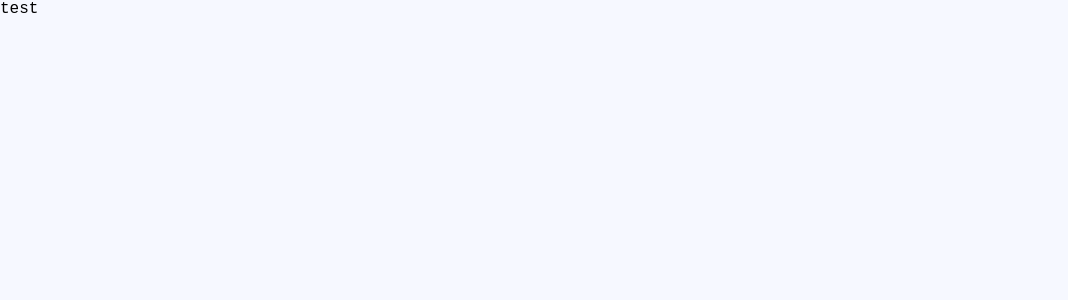
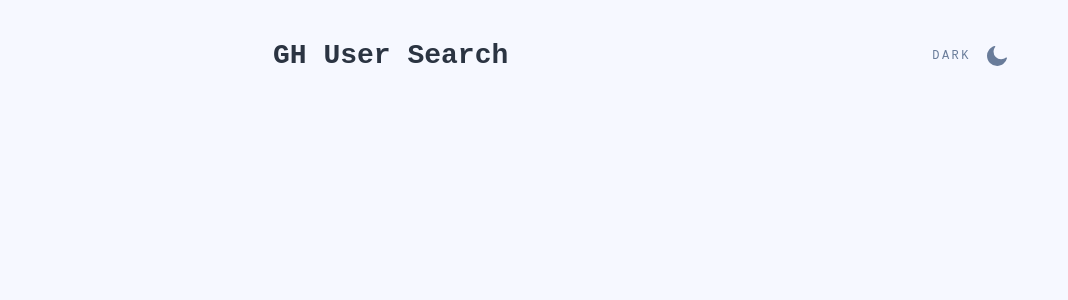
Before and after one commit to Oliolixinfree/github-user-search-app, a React (Create React App) app: page / in a window 1280 px wide. Shown: the top 300 px of the page, without its empty margins (0-1068 px from the left). Built offline with nearby package versions, Linux system fonts and the light colour scheme.

Commit message:
Создание шапки приложения, переключение темы

```diff
--- a/src/App.tsx
+++ b/src/App.tsx
@@ -1,7 +1,13 @@
+import { Container } from 'components/Container';
+import { Header } from 'components/Header';
 import React from 'react';
 
 function App() {
-  return <div className="App">test</div>;
+  return (
+    <Container>
+      <Header />
+    </Container>
+  );
 }
 
 export default App;
--- /dev/null
+++ b/src/components/Container/Container.module.scss
@@ -0,0 +1,10 @@
+.container {
+  width: 100%;
+  padding: 0 24px;
+
+  @media (min-width: 767px) {
+    width: 734px;
+    padding: 0;
+    margin: 0 auto;
+  }
+}
--- /dev/null
+++ b/src/components/Container/Container.tsx
@@ -0,0 +1,10 @@
+import React, { ReactNode } from 'react';
+import styles from './Container.module.scss';
+
+interface ContainerProps {
+  children: ReactNode;
+}
+
+export const Container = ({ children }: ContainerProps) => (
+  <div className={styles.container}>{children}</div>
+);
--- /dev/null
+++ b/src/components/Container/index.ts
@@ -0,0 +1 @@
+export * from './Container';
--- /dev/null
+++ b/src/components/Header/Header.module.scss
@@ -0,0 +1,22 @@
+:global {
+  body[data-theme='light'] {
+    --header-color: var(--gray-300);
+  }
+  body[data-theme='dark'] {
+    --header-color: var(--white);
+  }
+}
+
+.header {
+  margin: 35px 0;
+  display: flex;
+  justify-content: space-between;
+  align-items: center;
+}
+
+.logo {
+  color: var(--header-color);
+  font-size: 1.75rem;
+  line-height: 1.5;
+  font-weight: 700;
+}
--- /dev/null
+++ b/src/components/Header/Header.tsx
@@ -0,0 +1,12 @@
+import { ThemeSwitcher } from 'components/ThemeSwitcher';
+import React from 'react';
+import styles from './Header.module.scss';
+
+export const Header = () => {
+  return (
+    <div className={styles.header}>
+      <div className={styles.logo}>GH User Search</div>
+      <ThemeSwitcher />
+    </div>
+  );
+};
--- /dev/null
+++ b/src/components/Header/index.ts
@@ -0,0 +1 @@
+export * from './Header';
--- /dev/null
+++ b/src/components/ThemeSwitcher/ThemeSwitcher.module.scss
@@ -0,0 +1,38 @@
+:global {
+  body[data-theme='light'] {
+    --switcher-color: var(--gray-100);
+    --switcher-color-hover: var(--gray-300);
+  }
+  body[data-theme='dark'] {
+    --switcher-color: var(--white);
+    --switcher-color-hover: var(--gray-100);
+  }
+}
+
+.themeSwitcher {
+  display: flex;
+  align-items: center;
+  gap: 1rem;
+  cursor: pointer;
+
+  span {
+    color: var(--switcher-color);
+    font-size: 0.75rem;
+    letter-spacing: 2.5px;
+    text-transform: uppercase;
+  }
+
+  &:hover {
+    span {
+      color: var(--switcher-color-hover);
+    }
+
+    svg {
+      fill: var(--switcher-color-hover);
+    }
+  }
+}
+
+.icon {
+  fill: var(--switcher-color);
+}
--- /dev/null
+++ b/src/components/ThemeSwitcher/ThemeSwitcher.tsx
@@ -0,0 +1,22 @@
+import React, { useEffect, useState } from 'react';
+import styles from './ThemeSwitcher.module.scss';
+import { ReactComponent as MoonIcon } from 'assets/icon-moon.svg';
+import { ReactComponent as SunIcon } from 'assets/icon-sun.svg';
+
+export const ThemeSwitcher = () => {
+  const [isDark, setDark] = useState(false);
+
+  const themeText = isDark ? 'Light' : 'Dark';
+  const ThemeIcon = isDark ? SunIcon : MoonIcon;
+
+  useEffect(() => {
+    document.body.setAttribute('data-theme', isDark ? 'dark' : 'light');
+  }, [isDark]);
+
+  return (
+    <div className={styles.themeSwitcher} onClick={() => setDark(!isDark)}>
+      <span>{themeText}</span>
+      <ThemeIcon className={styles.icon} />
+    </div>
+  );
+};
--- /dev/null
+++ b/src/components/ThemeSwitcher/index.ts
@@ -0,0 +1 @@
+export * from './ThemeSwitcher';
```
